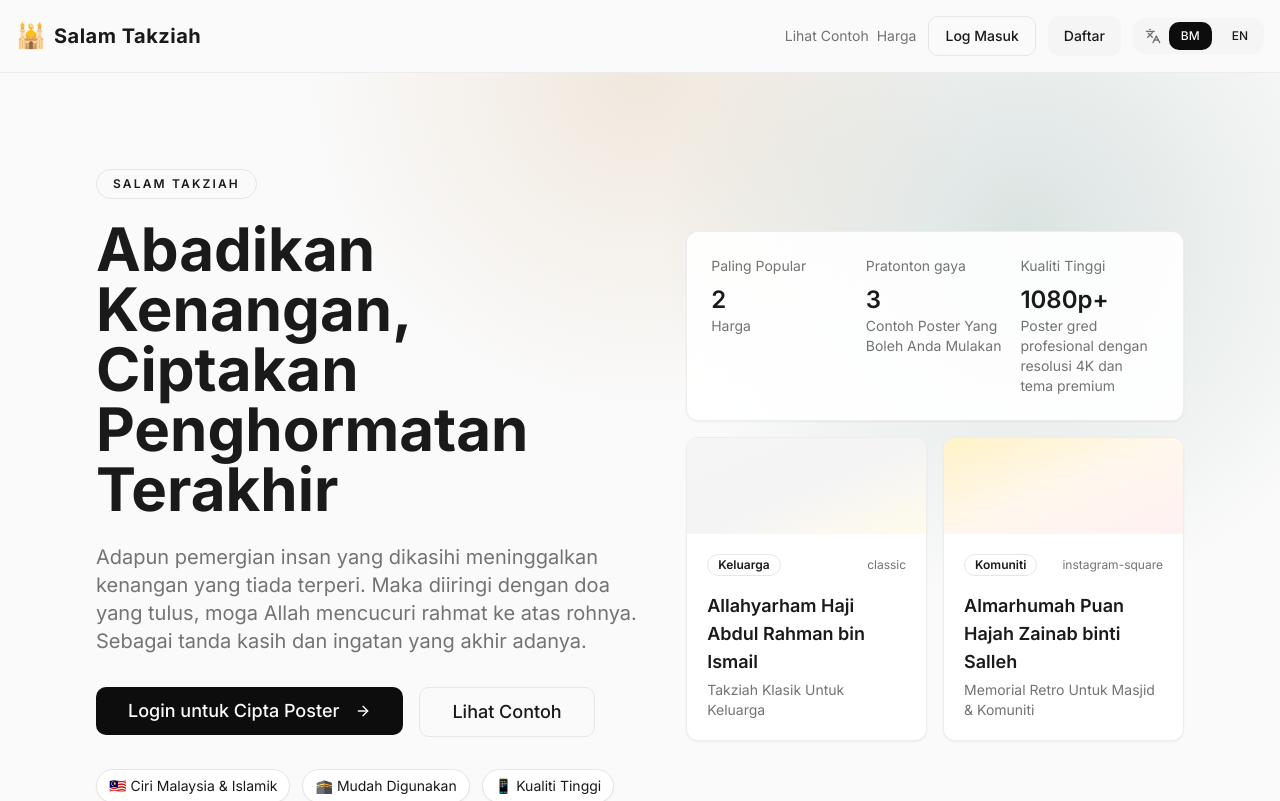
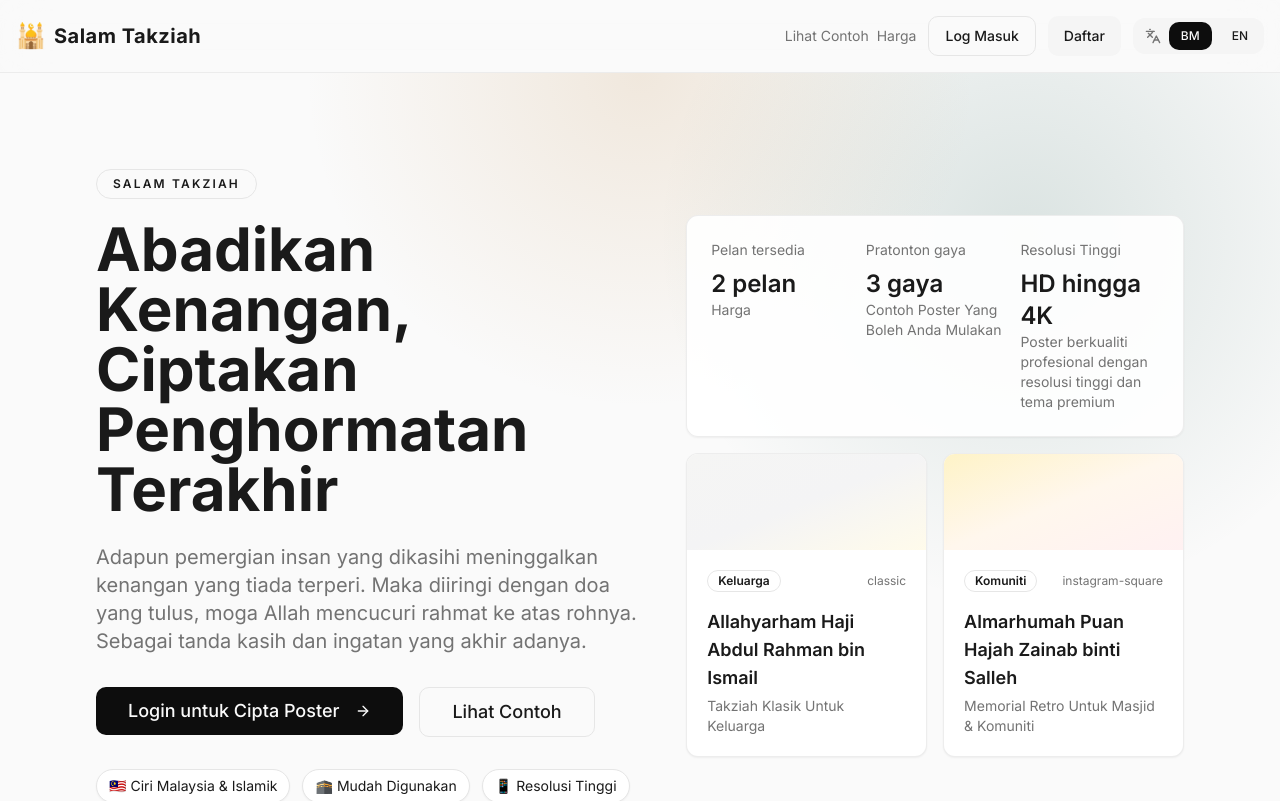
Before and after one commit to helmij1992/salam-takziah, a React (Vite) app: page / in a window 1280 px wide. Shown: the top 801 px of the page. Built offline with nearby package versions, Linux system fonts and the light colour scheme; the HTML template or start-up script is replaced by a standard one; a web font is replaced by a local one.

Commit message:
Clarify homepage summary copy

```diff
--- a/src/contexts/LanguageContext.tsx
+++ b/src/contexts/LanguageContext.tsx
@@ -109,6 +109,10 @@ interface Translations {
   homeExamplesSubtitle: string;
   homeExamplesUseButton: string;
   homeExamplesPreviewLabel: string;
+  homePricingSummaryLabel: string;
+  homePricingSummaryValue: string;
+  homeExamplesSummaryValue: string;
+  homeQualitySummaryValue: string;
   homeExamples: HomeExampleTranslation[];
   homeFeaturesTitle: string;
   homeFeaturesSubtitle: string;
@@ -349,14 +353,18 @@ const translations: Record<Language, Translations> = {
         format: "facebook",
       },
     ],
+    homePricingSummaryLabel: "Pelan tersedia",
+    homePricingSummaryValue: "2 pelan",
+    homeExamplesSummaryValue: "3 gaya",
+    homeQualitySummaryValue: "HD hingga 4K",
     homeFeaturesTitle: "Mengapa Pilih Salam Takziah?",
     homeFeaturesSubtitle: "Alat profesional yang direka khas untuk poster takziah Islam",
     homeFeature1Title: "Mudah Digunakan",
     homeFeature1Desc: "Cipta poster takziah yang cantik dalam beberapa minit dengan antara muka intuitif kami",
     homeFeature2Title: "Ciri Malaysia & Islamik",
     homeFeature2Desc: "Termasuk elemen batik, motif Melayu dan reka bentuk khat bagi gaya lokal yang berkarakter",
-    homeFeature3Title: "Kualiti Tinggi",
-    homeFeature3Desc: "Poster gred profesional dengan resolusi 4K dan tema premium",
+    homeFeature3Title: "Resolusi Tinggi",
+    homeFeature3Desc: "Poster berkualiti profesional dengan resolusi tinggi dan tema premium",
     homePricingTitle: "Pilih Pelan Anda",
     homePricingSubtitle: "Mulakan secara percuma dan naik taraf mengikut keperluan anda. Semua pelan termasuk ciri teras kami.",
     homeTrialText: "Pelan Premium termasuk percubaan percuma 14 hari",
@@ -594,10 +602,14 @@ const translations: Record<Language, Translations> = {
     homeHeroSubtitle: "Honor loved ones with professionally designed Islamic condolence posters. Perfect for social media sharing and memorial services.",
     homeHeroCreateButton: "Create Your Poster",
     homeHeroExamplesButton: "View Examples",
-    homeExamplesTitle: "Sample Memorial Styles You Can Start From",
+    homeExamplesTitle: "Sample Memorial Poster Styles You Can Start With",
     homeExamplesSubtitle: "Choose a family, community, or organization-ready example, then open it directly in the poster builder.",
     homeExamplesUseButton: "Use This Example",
-    homeExamplesPreviewLabel: "Style preview",
+    homeExamplesPreviewLabel: "Style gallery",
+    homePricingSummaryLabel: "Available plans",
+    homePricingSummaryValue: "2 plans",
+    homeExamplesSummaryValue: "3 styles",
+    homeQualitySummaryValue: "HD to 4K",
     homeExamples: [
       {
         id: "family",
@@ -639,8 +651,8 @@ const translations: Record<Language, Translations> = {
     homeFeature1Desc: "Create beautiful condolence posters in minutes with our intuitive interface",
     homeFeature2Title: "Malaysia & Islamic Style",
     homeFeature2Desc: "Includes batik accents, Malay motifs and Arabic calligraphy-ready layouts",
-    homeFeature3Title: "High Quality",
-    homeFeature3Desc: "Professional-grade posters with 4K resolution and premium themes",
+    homeFeature3Title: "High Resolution",
+    homeFeature3Desc: "Professional-quality posters with high-resolution output and premium themes",
     homePricingTitle: "Choose Your Plan",
     homePricingSubtitle: "Start free and upgrade as your needs grow. All plans include our core features.",
     homeTrialText: "Premium includes a 14-day free trial",
--- a/src/pages/HomePage.tsx
+++ b/src/pages/HomePage.tsx
@@ -243,18 +243,18 @@ const HomePage = () => {
               <Card className="border-border/70 bg-card/90 shadow-sm sm:col-span-2">
                 <CardContent className="grid gap-4 p-6 sm:grid-cols-3">
                   <div>
-                    <p className="text-sm text-muted-foreground">{t.homePlanPopularBadge}</p>
-                    <p className="mt-2 text-2xl font-semibold">2</p>
+                    <p className="text-sm text-muted-foreground">{t.homePricingSummaryLabel}</p>
+                    <p className="mt-2 text-2xl font-semibold">{t.homePricingSummaryValue}</p>
                     <p className="text-sm text-muted-foreground">{t.homeNavPricing}</p>
                   </div>
                   <div>
                     <p className="text-sm text-muted-foreground">{t.homeExamplesPreviewLabel}</p>
-                    <p className="mt-2 text-2xl font-semibold">3</p>
+                    <p className="mt-2 text-2xl font-semibold">{t.homeExamplesSummaryValue}</p>
                     <p className="text-sm text-muted-foreground">{t.homeExamplesTitle}</p>
                   </div>
                   <div>
                     <p className="text-sm text-muted-foreground">{t.homeFeature3Title}</p>
-                    <p className="mt-2 text-2xl font-semibold">1080p+</p>
+                    <p className="mt-2 text-2xl font-semibold">{t.homeQualitySummaryValue}</p>
                     <p className="text-sm text-muted-foreground">{t.homeFeature3Desc}</p>
                   </div>
                 </CardContent>
```
